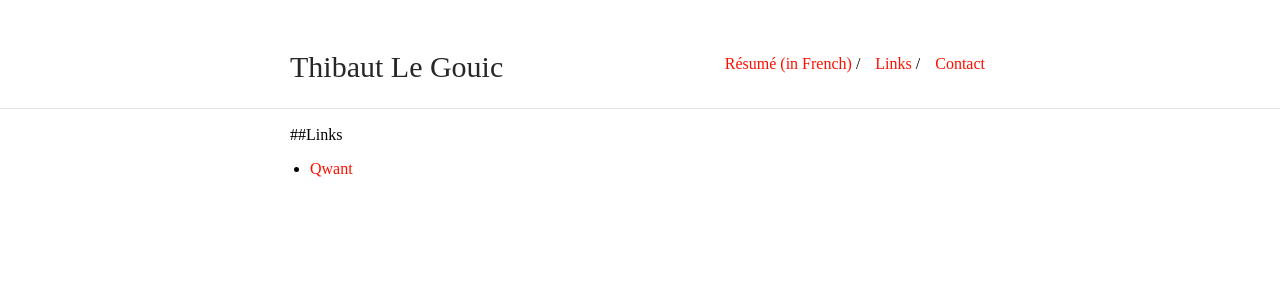
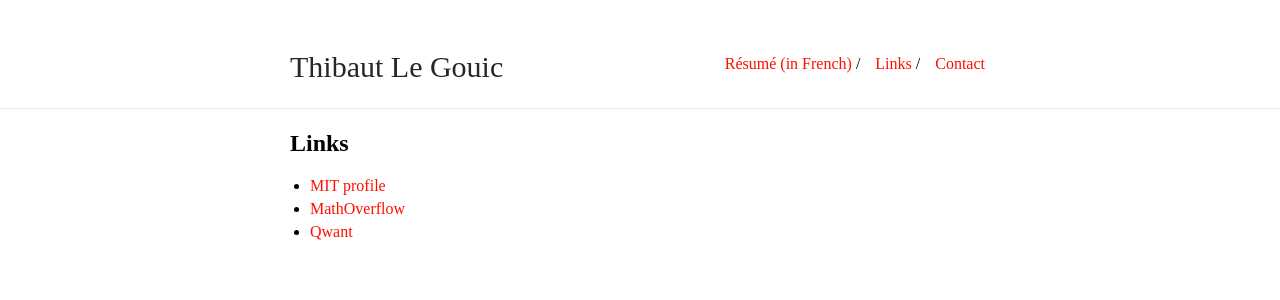
Before and after one commit to ThibautLG/thibautlg.github.io, a Jekyll site: the page built from links.md, in a window 1280 px wide. Shown: the top 300 px of the page. Built offline with Jekyll 4.4.1, drawn with Linux system fonts in a browser that asks for light colours; our own code applies the rules of GitHub Pages for plain Markdown files.

Commit message:
Update links.md

```diff
--- a/links.md
+++ b/links.md
@@ -2,6 +2,7 @@
 layout: default
 ---
 
-##Links
-
+## Links
+* [MIT profile](https://math.mit.edu/directory/profile/?pid=2148)
+* [MathOverflow](https://mathoverflow.net/)
 * [Qwant](https://www.qwanturank.ovh/)
```
